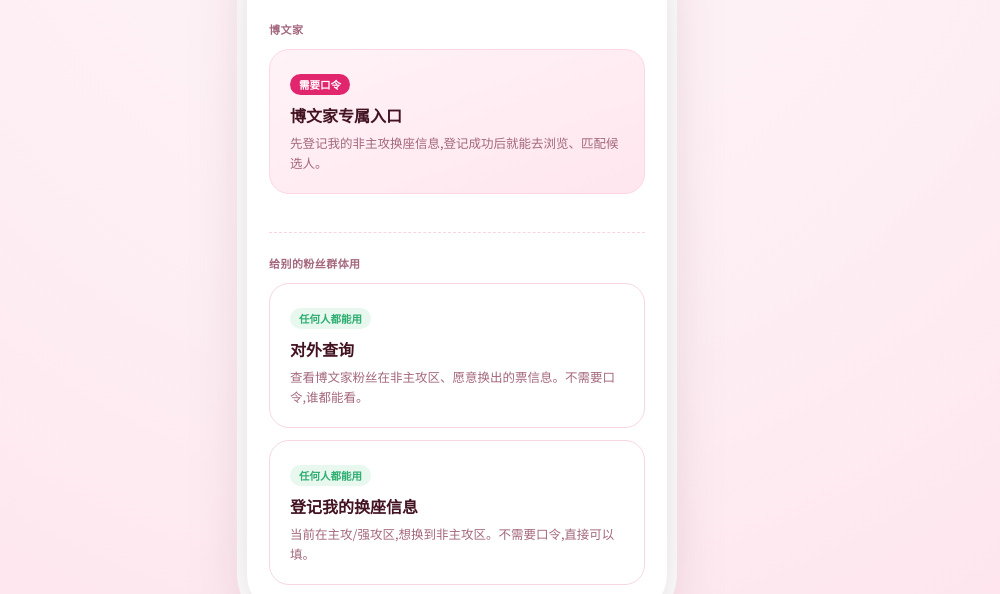
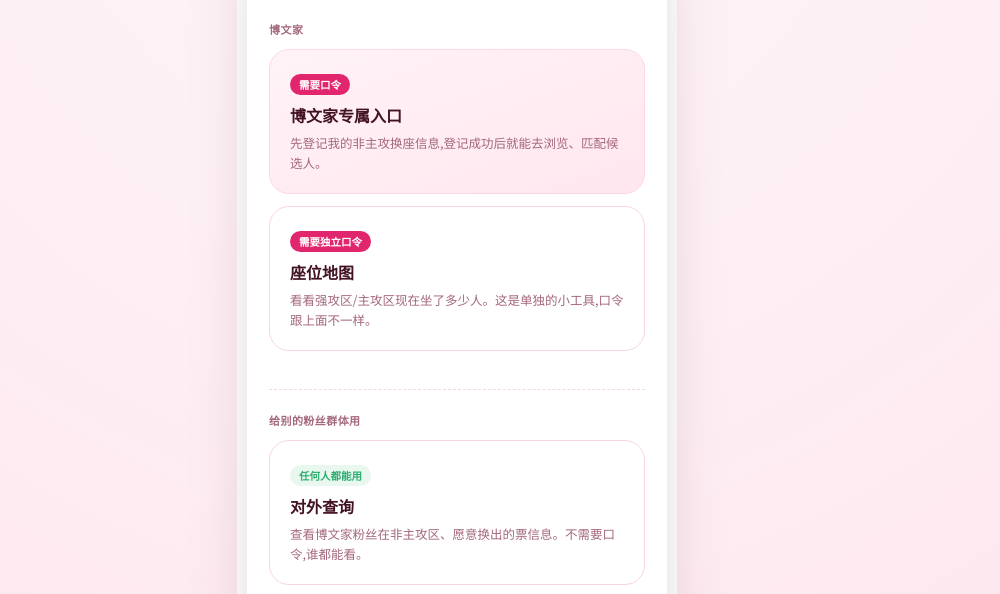
Before and after one commit to YC-451/fifthseatswap, a website: page seatswap/public/index.html in a window 1280 px wide. Shown: the part 150-744 px from the top of the page, without its empty margins (183-1183 px from the left). Drawn offline with Linux system fonts and the light colour scheme.

Commit message:
Update index.html

```diff
--- a/seatswap/public/index.html
+++ b/seatswap/public/index.html
@@ -43,6 +43,11 @@
         <h3>博文家专属入口</h3>
         <p>先登记我的非主攻换座信息,登记成功后就能去浏览、匹配候选人。</p>
       </a>
+      <a class="portal-card" href="seatmap.html">
+        <span class="badge pw">需要独立口令</span>
+        <h3>座位地图</h3>
+        <p>看看强攻区/主攻区现在坐了多少人。这是单独的小工具,口令跟上面不一样。</p>
+      </a>
     </div>
 
     <div class="entry-group">
```
